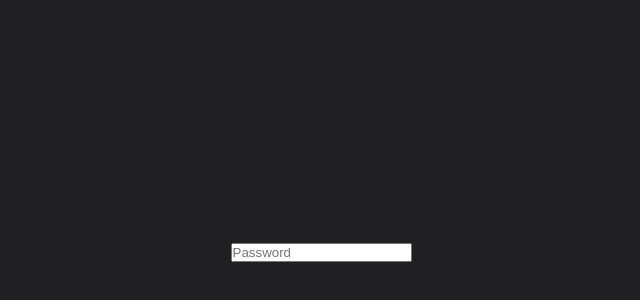
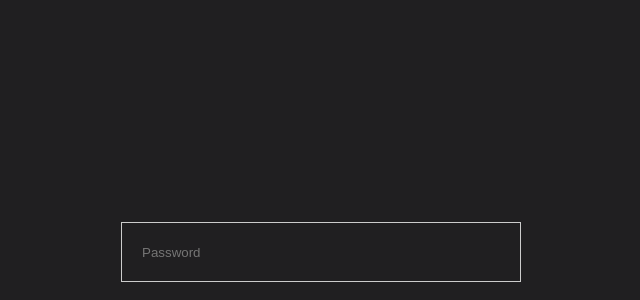
Before and after one commit to tuanagenc/Password-Strength-App, a plain HTML site: page index.html in a window 1280 px wide. Shown: the part 148-448 px from the top of the page, without its empty margins (319-959 px from the left). Drawn offline with Linux system fonts and the light colour scheme.

Commit message:
Password box created

```diff
--- a/style.css
+++ b/style.css
@@ -12,3 +12,17 @@
     align-items: center;
     justify-content: center;
 }
+.input-box{
+    width: 400px;
+    max-width: 90%;
+    position: relative;
+}
+.input-box input{
+    width: 100%;
+    height: 60px;
+    padding: 0 20px;
+    border: 1px solid #ccc;
+    outline: none;
+    color: #fff;
+    background: transparent;
+}
```
